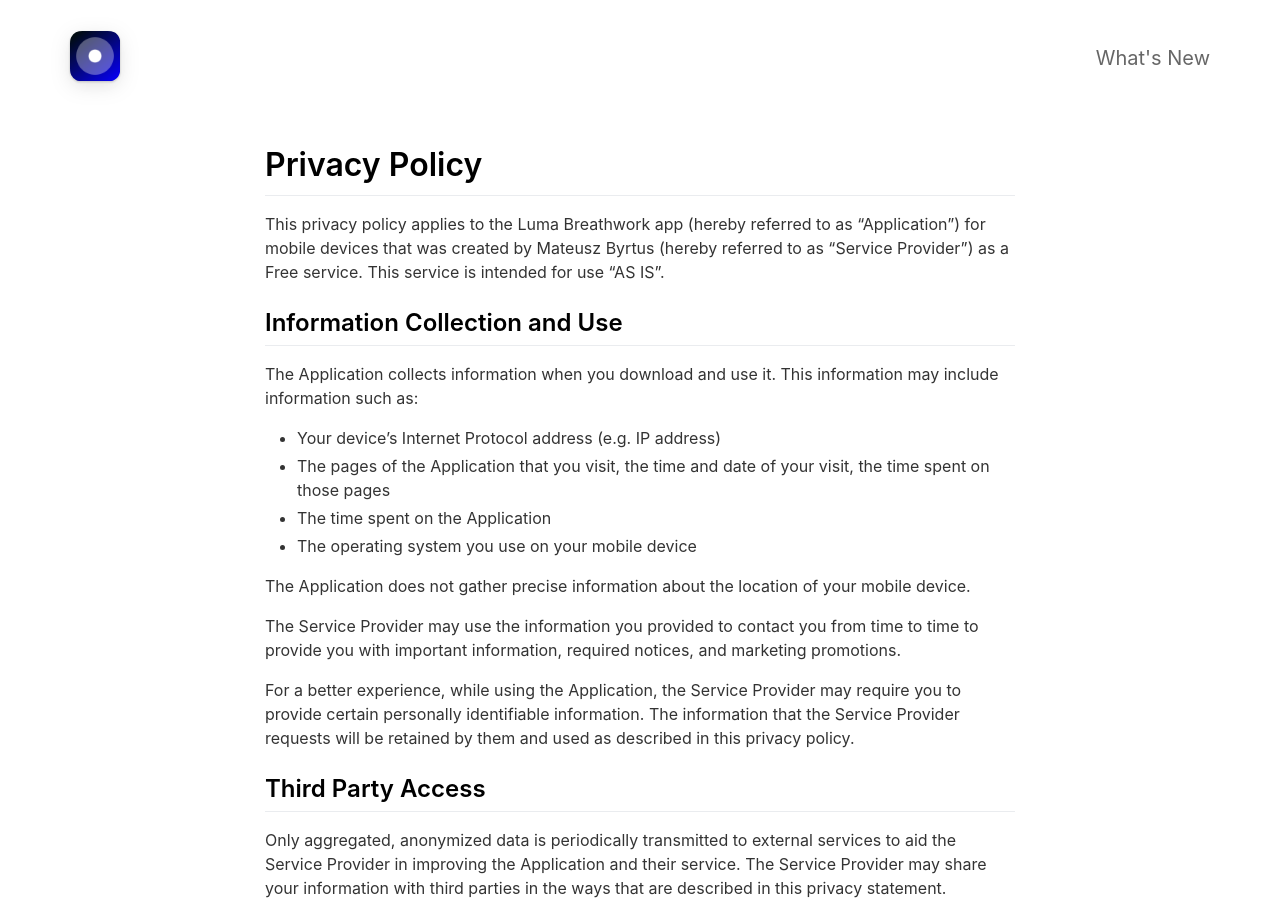
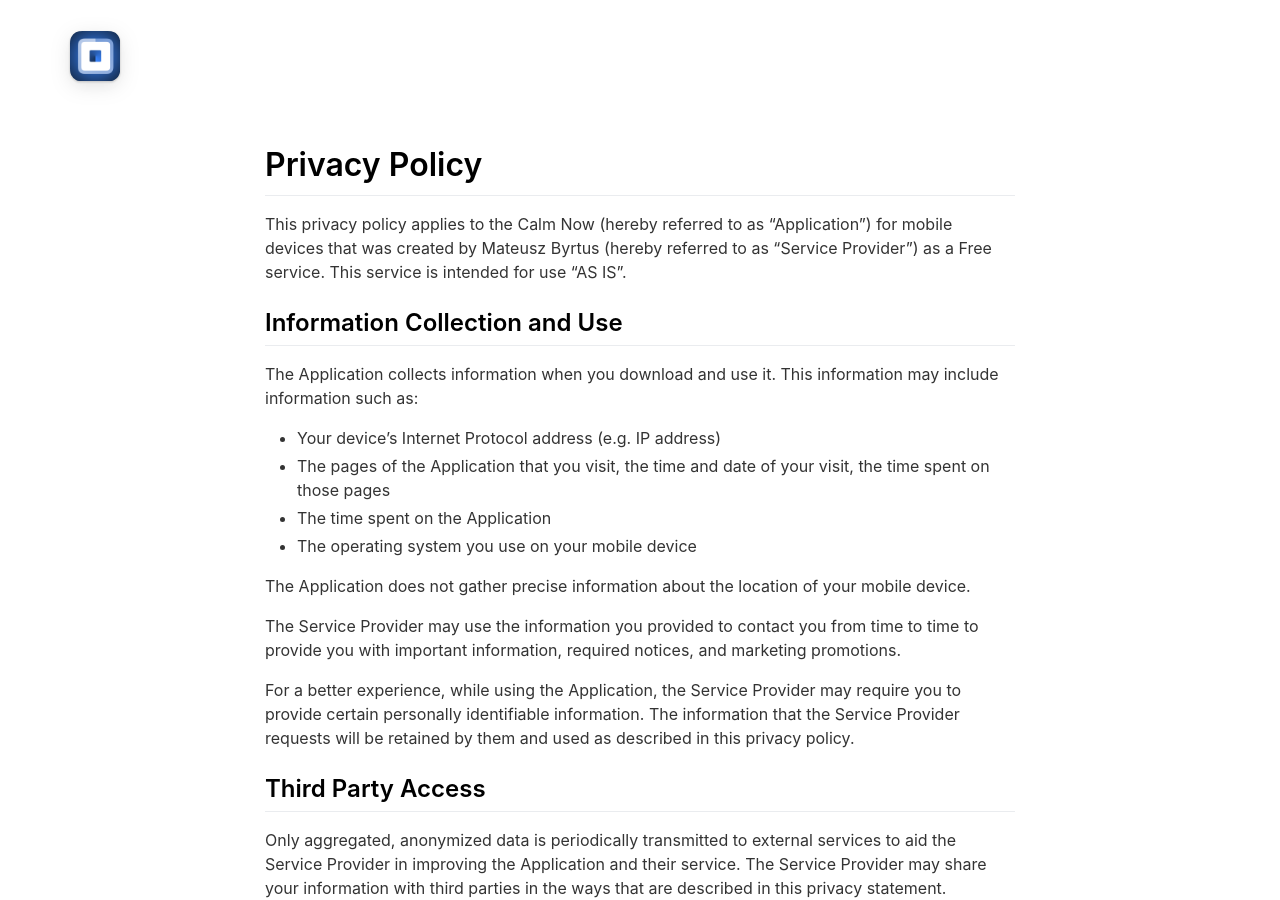
Before and after one commit to mateusz0909/calmnow-lp, a Jekyll site: the page built from _pages/privacypolicy.md, in a window 1280 px wide and 900 px high. Built offline with Jekyll 4.4.1, drawn with Linux system fonts in a browser that asks for light colours; nearby versions of some CDN libraries.

Commit message:
chore: push local changes

```diff
--- a/_config.yml
+++ b/_config.yml
@@ -2,7 +2,7 @@
 page_title: # Automatically populates with app name if not set and if iOS app ID is set. Otherwise enter manually.
 
 # App Info
-ios_app_id: 6737122722 # Required. Enter iOS app ID to automatically populate name, price and icons (e.g. 718043190).
+ios_app_id: 6751507698 # Required. Enter iOS app ID to automatically populate name, price and icons (e.g. 718043190).
 ios_app_country: pl # Required outside USA. Enter 2 letter country code as in https://en.wikipedia.org/wiki/ISO_3166-1_alpha-2
 
 appstore_link: # Automatically populates if not set and if iOS app ID is set. Otherwise enter manually.
@@ -14,7 +14,7 @@ presskit_download_link:
 app_icon: assets/appicon.png # Automatically populates if not set and if iOS app ID is set.  Otherwise enter path to icon file manually.
 app_name: # Automatically populates if not set and if iOS app ID is set.  Otherwise enter manually.
 app_price: # Automatically populates if not set and if iOS app ID is set.  Otherwise enter manually.
-app_description: Personalized breathing for a peaceful mind.
+app_description: Personalized box breathing for a peaceful mind.
 
 enable_smart_app_banner: true # Set to true to show a smart app banner at top of page on mobile devices.
 
@@ -30,7 +30,7 @@ github_username: mateusz0909
 youtube_username:
 mastodon_link:
 
-# Feature List                            Edit, add or remove features to be presented.
+# Feature List
 features:
   - title: Customizable Breathing Sessions
     description: Personalize your breathwork with adjustable settings like breath count, retention time, and session rounds.
--- a/_pages/privacypolicy.md
+++ b/_pages/privacypolicy.md
@@ -6,7 +6,7 @@ include_in_header: false
 
 # Privacy Policy
 
-This privacy policy applies to the Luma Breathwork app (hereby referred to as "Application") for mobile devices that was created by Mateusz Byrtus (hereby referred to as "Service Provider") as a Free service. This service is intended for use "AS IS".
+This privacy policy applies to the Calm Now (hereby referred to as "Application") for mobile devices that was created by Mateusz Byrtus (hereby referred to as "Service Provider") as a Free service. This service is intended for use "AS IS".
 
 ## Information Collection and Use
 
```
Also changed, not shown: _pages/changelog.md (+1 -1 lines), assets/appicon.png.
